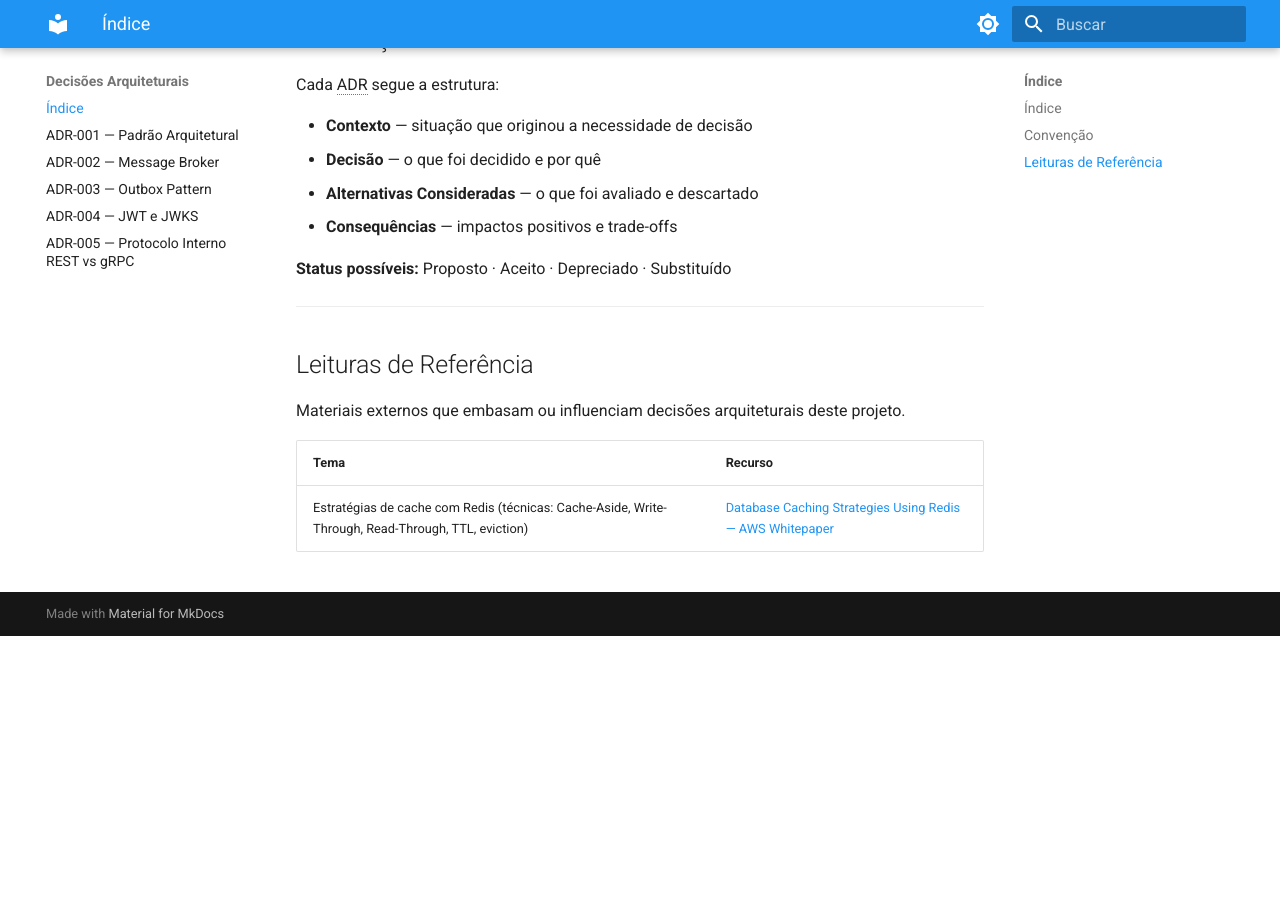
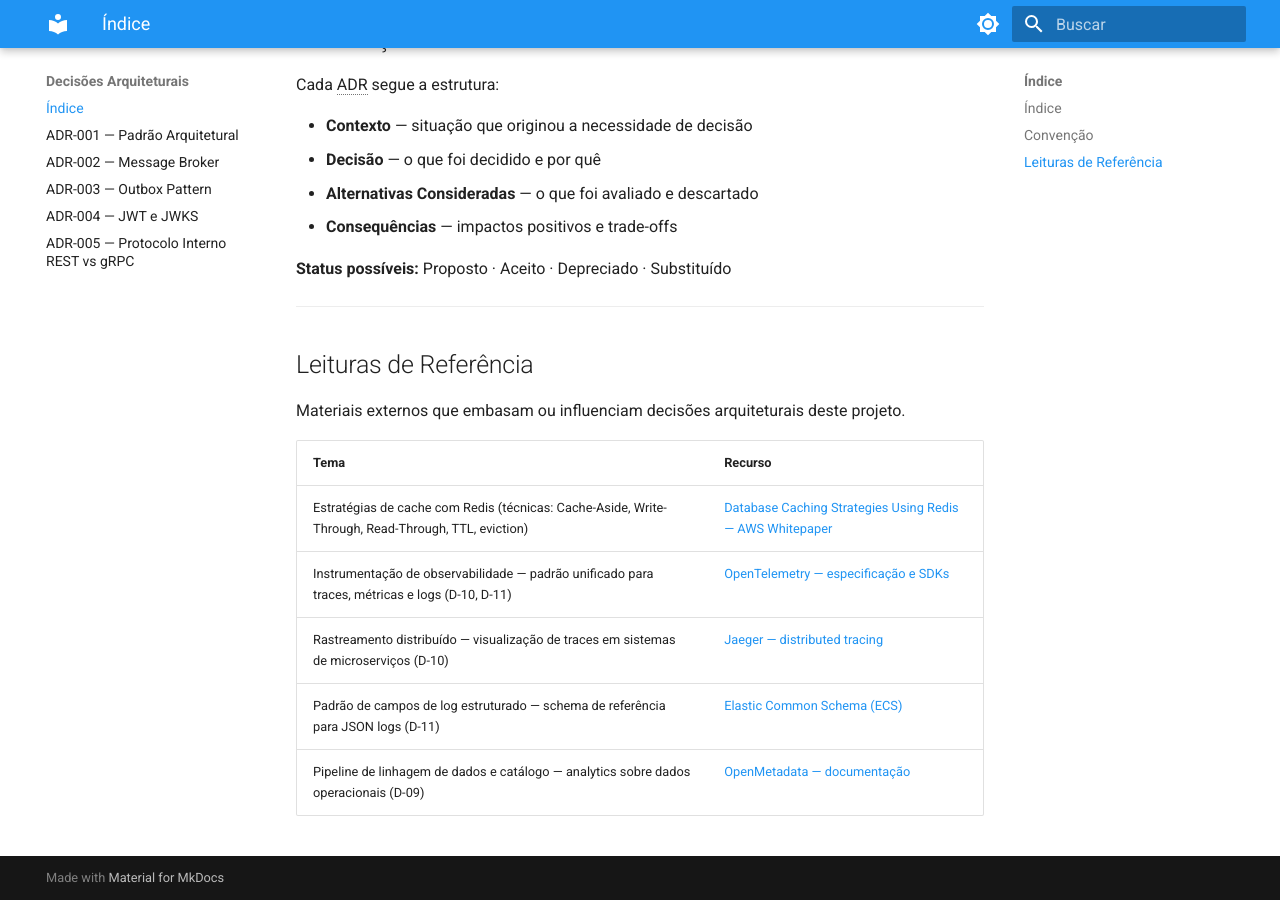
Before and after one commit to gsperim/account-engine-lab, an MkDocs documentation site: the page built from docs/adr/index.md, in a window 1280 px wide and 900 px high, scrolled down 772 px. Built offline with MkDocs 1.6.1 and Material for MkDocs 9.7.7, drawn with Linux system fonts in a browser that asks for light colours; before the commit the page ends 1408 px from its top, so only the background shows below that.

Commit message:
docs: registrar drivers futuros D-09/D-10/D-11 e referências de observabilidade
D-09: analytics readiness via pipeline CDC → Data Warehouse + OpenMetadata
D-10: rastreamento distribuído (OpenTelemetry + Jaeger) — correlação entre
      serviços e comunicação assíncrona
D-11: padrão de logging estruturado — JSON, campos obrigatórios, correlation
      IDs, mascaramento LGPD em logs

Referências arquiteturais adicionadas: OpenTelemetry, Jaeger, ECS (Elastic
Common Schema) e OpenMetadata.

Co-Authored-By: Claude Sonnet 4.6 <noreply@anthropic.com>

```diff
--- a/docs/adr/index.md
+++ b/docs/adr/index.md
@@ -38,3 +38,7 @@ Materiais externos que embasam ou influenciam decisões arquiteturais deste proj
 | Tema | Recurso |
 |------|---------|
 | Estratégias de cache com Redis (técnicas: Cache-Aside, Write-Through, Read-Through, TTL, eviction) | [Database Caching Strategies Using Redis — AWS Whitepaper](https://docs.aws.amazon.com/pdfs/whitepapers/latest/database-caching-strategies-using-redis/database-caching-strategies-using-redis.pdf) |
+| Instrumentação de observabilidade — padrão unificado para traces, métricas e logs (D-10, D-11) | [OpenTelemetry — especificação e SDKs](https://opentelemetry.io/docs/) |
+| Rastreamento distribuído — visualização de traces em sistemas de microserviços (D-10) | [Jaeger — distributed tracing](https://www.jaegertracing.io/docs/) |
+| Padrão de campos de log estruturado — schema de referência para JSON logs (D-11) | [Elastic Common Schema (ECS)](https://www.elastic.co/guide/en/ecs/current/index.html) |
+| Pipeline de linhagem de dados e catálogo — analytics sobre dados operacionais (D-09) | [OpenMetadata — documentação](https://docs.open-metadata.org/) |
```
Also changed, not shown: docs/negocio/drivers.md (+3 -0 lines).
